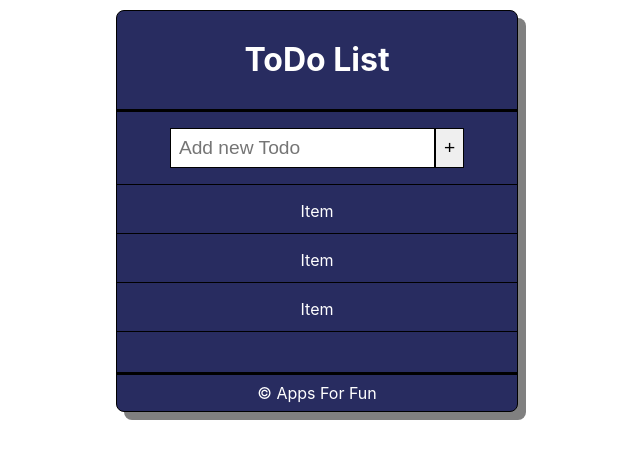
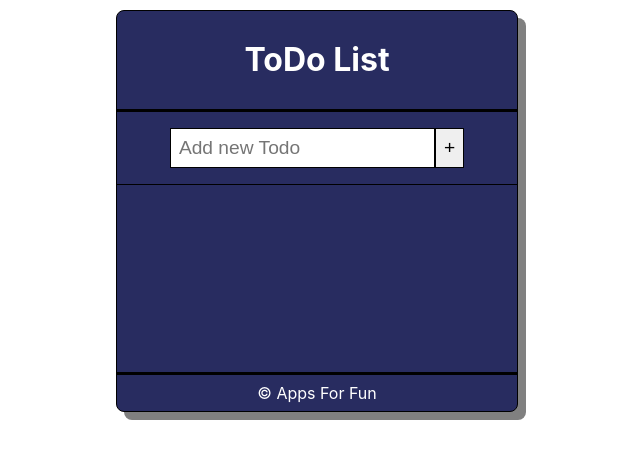
Before and after one commit to anoopyadav/todo-list, a React (Create React App) app: page / in a window 1280 px wide. Shown: the top 458 px of the page, without its empty margins (323-963 px from the left). Built offline with nearby package versions, Linux system fonts and the light colour scheme.

Commit message:
Add basic functionality to add todos

```diff
--- a/src/App.js
+++ b/src/App.js
@@ -8,10 +8,20 @@ import AddTodo from './components/AddTodo/AddTodo';
 
 const App = () => {
     const [items, setItems] = useState([]);
+
+    const addTodoHandler = (todo) => {
+        setItems(prevItems => {
+            return [
+                ...prevItems,
+                todo,
+            ];
+        });
+    }
+
     return (
         <div className="App">
             <Header />
-            <AddTodo addHandler={setItems} />
+            <AddTodo addTodoHandler={addTodoHandler} />
             <ItemList items={items} />
             <Footer />
         </div>
--- a/src/components/AddTodo/AddTodo.js
+++ b/src/components/AddTodo/AddTodo.js
@@ -1,16 +1,17 @@
 import React, {useState} from 'react';
 import './AddTodo.css';
 
-const AddTodo = () => {
+const AddTodo = (props) => {
     const [todo, setTodo] = useState("");
-
-    const handleSubmit = (event) => {
-        event.preventDefault();
-    }
 
     const handleChange = (event) => {
         event.preventDefault();
         setTodo(event.target.value);
+    }
+
+    const handleClick = (event) => {
+        event.preventDefault();
+        props.addTodoHandler(todo);
     }
 
     return (
@@ -23,7 +24,7 @@ const AddTodo = () => {
                 onChange={handleChange}
             >
             </input>
-            <button onClick={handleSubmit}>+</button>
+            <button onClick={(event) => handleClick(event)}>+</button>
         </form>
     )
 }
--- a/src/components/Item/Item.js
+++ b/src/components/Item/Item.js
@@ -1,10 +1,10 @@
 import React from 'react';
 import './Item.css';
 
-const Item = () => {
+const Item = (props) => {
     return (
         <div className='item'>
-            Item
+            {props.value}
         </div>
     )
 }
--- a/src/components/ItemList/ItemList.js
+++ b/src/components/ItemList/ItemList.js
@@ -2,12 +2,15 @@ import React from 'react';
 import Item from '../Item/Item';
 import './ItemList.css';
 
-const ItemList = () => {
+const ItemList = (props) => {
+    const items = []
+    props.items.forEach((item, index) => {
+        items.push(<Item key={index} value={item} />)
+    })
+
     return (
         <div className='itemList'>
-            <Item />
-            <Item />
-            <Item />
+            {items}
         </div>
     );
 }
```
